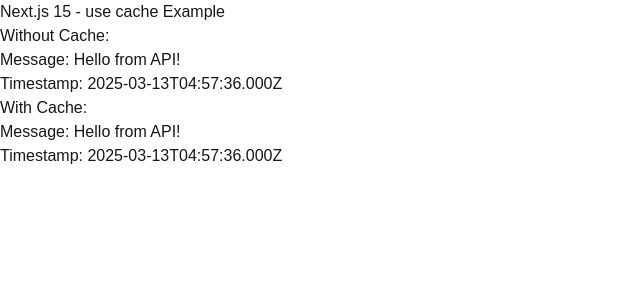
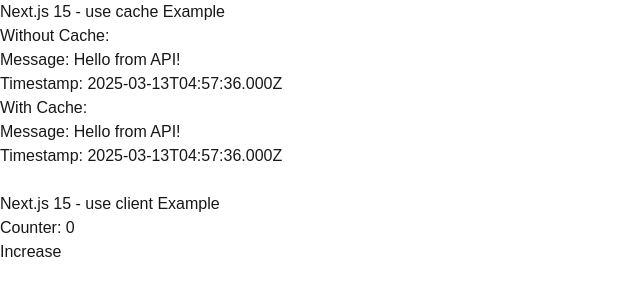
Before and after one commit to Kamakshi-Aruna/NextJs, a Next.js app: page / in a window 1280 px wide. Shown: the top 300 px of the page, without its empty margins (0-640 px from the left). Built offline with nearby package versions, Linux system fonts and the light colour scheme.

Commit message:
Added the use-client example.

```diff
--- /dev/null
+++ b/src/app/components/Counter.js
@@ -0,0 +1,14 @@
+"use client";
+
+import { useState } from "react";
+
+export default function Counter() {
+    const [count, setCount] = useState(0); // State to store the count
+
+    return (
+        <div>
+            <h2>Counter: {count}</h2>
+            <button onClick={() => setCount(count + 1)}>Increase</button>
+        </div>
+    );
+}
--- a/src/app/page.js
+++ b/src/app/page.js
@@ -1,12 +1,16 @@
 import NoCacheComponent from "./components/NoCacheComponent";
 import WithCacheComponent from "./components/WithCacheComponent";
+import Counter from "@/app/components/Counter";
 
 export default function Home() {
-  return (
-      <div>
-        <h1>Next.js 15 - use cache Example</h1>
-        <NoCacheComponent />
-        <WithCacheComponent />
-      </div>
-  );
+    return (
+        <div>
+            <h1>Next.js 15 - use cache Example</h1>
+            <NoCacheComponent/>
+            <WithCacheComponent/><br/>
+
+            <h1>Next.js 15 - use client Example</h1>
+            <Counter/><br/>
+        </div>
+    );
 }
```
